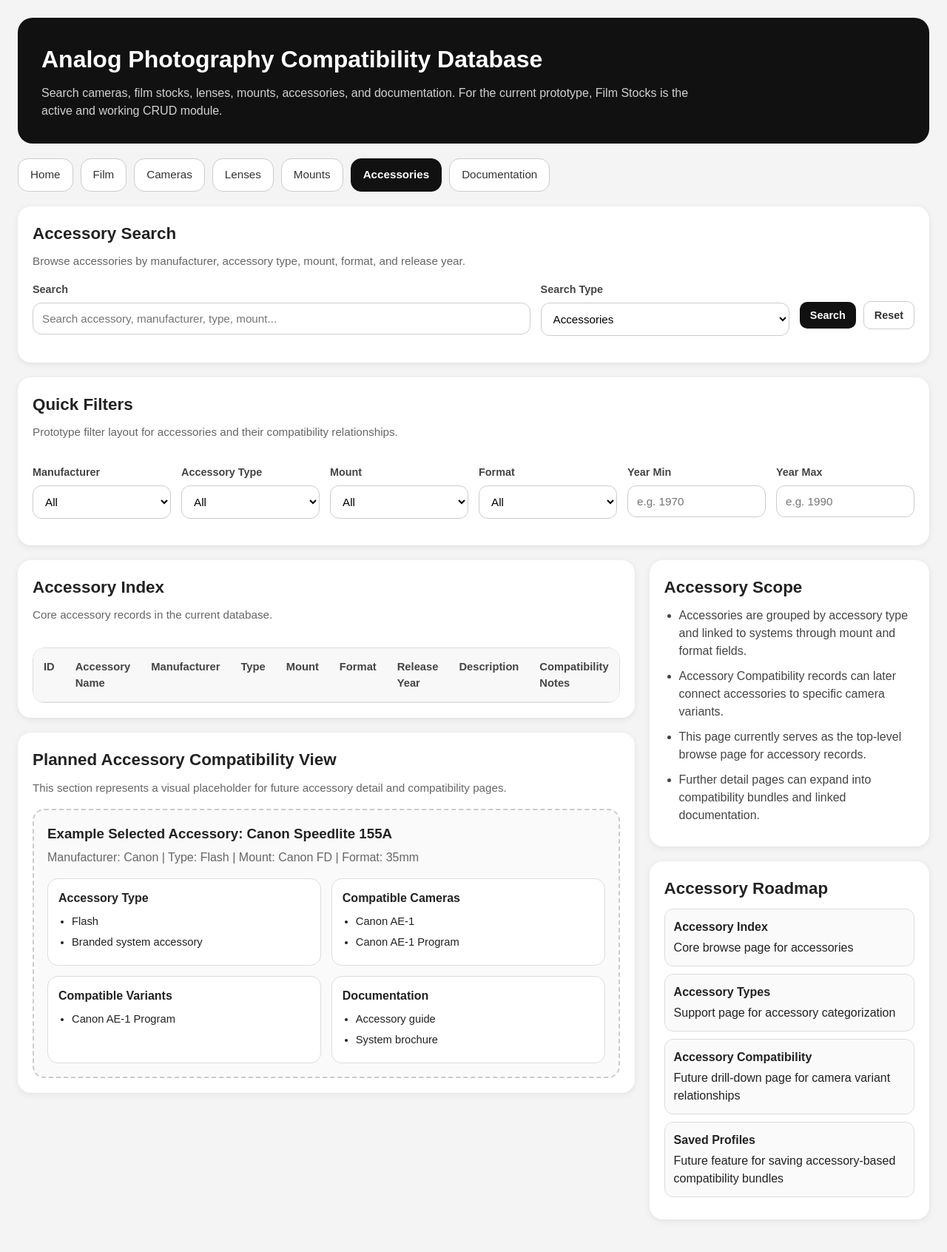
After one commit to agnyu/Analog-System-Compatibility-Database, a Flask app: page /accessories in a window 1280 px wide. The commit adds this page. Shown: the whole page at 74% size. Run offline with Flask 3, Linux system fonts and the light colour scheme; data that the repository does not hold is empty.

Commit message:
added accessories page and select route

```diff
--- a/app.py
+++ b/app.py
@@ -278,5 +278,81 @@ def lenses():
         mounts=mounts
     )
 
+
+@app.route("/accessories")
+def accessories():
+    connection = get_db_connection()
+    cursor = connection.cursor(dictionary=True)
+
+    accessory_query = """
+    SELECT
+        a.accessory_id,
+        a.accessory_name,
+        m.manufacturer_name,
+        at.type_name,
+        mo.mount_name,
+        ff.format_name,
+        a.release_year,
+        a.description,
+        a.compatibility_notes
+    FROM accessories a
+    JOIN manufacturers m ON a.manufacturer_id = m.manufacturer_id
+    JOIN accessory_types at ON a.accessory_type_id = at.accessory_type_id
+    LEFT JOIN mounts mo ON a.mount_id = mo.mount_id
+    LEFT JOIN film_formats ff ON a.format_id = ff.format_id
+    ORDER BY a.accessory_name;
+    """
+
+    manufacturers_query = """
+    SELECT manufacturer_id, manufacturer_name
+    FROM manufacturers
+    ORDER BY manufacturer_name;
+    """
+
+    accessory_types_query = """
+    SELECT accessory_type_id, type_name
+    FROM accessory_types
+    ORDER BY type_name;
+    """
+
+    mounts_query = """
+    SELECT mount_id, mount_name
+    FROM mounts
+    ORDER BY mount_name;
+    """
+
+    formats_query = """
+    SELECT format_id, format_name
+    FROM film_formats
+    ORDER BY format_name;
+    """
+
+    cursor.execute(accessory_query)
+    accessories = cursor.fetchall()
+
+    cursor.execute(manufacturers_query)
+    manufacturers = cursor.fetchall()
+
+    cursor.execute(accessory_types_query)
+    accessory_types = cursor.fetchall()
+
+    cursor.execute(mounts_query)
+    mounts = cursor.fetchall()
+
+    cursor.execute(formats_query)
+    formats = cursor.fetchall()
+
+    cursor.close()
+    connection.close()
+
+    return render_template(
+        "accessories.html",
+        accessories=accessories,
+        manufacturers=manufacturers,
+        accessory_types=accessory_types,
+        mounts=mounts,
+        formats=formats
+    )
+
 if __name__ == "__main__":
     app.run(debug=True)
--- /dev/null
+++ b/templates/accessories.html
@@ -0,0 +1,222 @@
+{% extends "base.html" %}
+
+{% block title %}Accessories{% endblock %}
+
+{% block content %}
+<section class="card">
+    <h2>Accessory Search</h2>
+    <p class="subtext">Browse accessories by manufacturer, accessory type, mount, format, and release year.</p>
+
+    <div class="search-grid">
+        <div class="form-control">
+            <label for="accessory-search">Search</label>
+            <input type="text" id="accessory-search" placeholder="Search accessory, manufacturer, type, mount...">
+        </div>
+
+        <div class="form-control">
+            <label for="accessory-search-type">Search Type</label>
+            <select id="accessory-search-type">
+                <option>Accessories</option>
+                <option>Accessory Types</option>
+                <option>Accessory Compatibility</option>
+                <option>Documentation</option>
+            </select>
+        </div>
+
+        <div class="button-row">
+            <button class="btn" type="button">Search</button>
+            <button class="btn-secondary" type="button">Reset</button>
+        </div>
+    </div>
+</section>
+
+<section class="card">
+    <div class="table-header">
+        <div>
+            <h2>Quick Filters</h2>
+            <p class="subtext">Prototype filter layout for accessories and their compatibility relationships.</p>
+        </div>
+    </div>
+
+    <div class="filter-grid">
+        <div class="form-control">
+            <label for="manufacturer-filter">Manufacturer</label>
+            <select id="manufacturer-filter">
+                <option>All</option>
+                {% for manufacturer in manufacturers %}
+                <option>{{ manufacturer.manufacturer_name }}</option>
+                {% endfor %}
+            </select>
+        </div>
+
+        <div class="form-control">
+            <label for="type-filter">Accessory Type</label>
+            <select id="type-filter">
+                <option>All</option>
+                {% for accessory_type in accessory_types %}
+                <option>{{ accessory_type.type_name }}</option>
+                {% endfor %}
+            </select>
+        </div>
+
+        <div class="form-control">
+            <label for="mount-filter">Mount</label>
+            <select id="mount-filter">
+                <option>All</option>
+                {% for mount in mounts %}
+                <option>{{ mount.mount_name }}</option>
+                {% endfor %}
+            </select>
+        </div>
+
+        <div class="form-control">
+            <label for="format-filter">Format</label>
+            <select id="format-filter">
+                <option>All</option>
+                {% for format in formats %}
+                <option>{{ format.format_name }}</option>
+                {% endfor %}
+            </select>
+        </div>
+
+        <div class="form-control">
+            <label for="year-min">Year Min</label>
+            <input type="number" id="year-min" placeholder="e.g. 1970">
+        </div>
+
+        <div class="form-control">
+            <label for="year-max">Year Max</label>
+            <input type="number" id="year-max" placeholder="e.g. 1990">
+        </div>
+    </div>
+</section>
+
+<section class="layout-grid">
+    <div>
+        <section class="card">
+            <div class="table-header">
+                <div>
+                    <h2>Accessory Index</h2>
+                    <p class="subtext">Core accessory records in the current database.</p>
+                </div>
+            </div>
+
+            <div class="table-wrapper">
+                <table>
+                    <thead>
+                        <tr>
+                            <th>ID</th>
+                            <th>Accessory Name</th>
+                            <th>Manufacturer</th>
+                            <th>Type</th>
+                            <th>Mount</th>
+                            <th>Format</th>
+                            <th>Release Year</th>
+                            <th>Description</th>
+                            <th>Compatibility Notes</th>
+                        </tr>
+                    </thead>
+                    <tbody>
+                        {% for accessory in accessories %}
+                        <tr>
+                            <td>{{ accessory.accessory_id }}</td>
+                            <td>{{ accessory.accessory_name }}</td>
+                            <td>{{ accessory.manufacturer_name }}</td>
+                            <td>{{ accessory.type_name }}</td>
+                            <td>{{ accessory.mount_name or 'N/A' }}</td>
+                            <td>{{ accessory.format_name or 'N/A' }}</td>
+                            <td>{{ accessory.release_year }}</td>
+                            <td>{{ accessory.description }}</td>
+                            <td>{{ accessory.compatibility_notes }}</td>
+                        </tr>
+                        {% endfor %}
+                    </tbody>
+                </table>
+            </div>
+        </section>
+
+        <section class="card">
+            <h2>Planned Accessory Compatibility View</h2>
+            <p class="subtext">
+                This section represents a visual placeholder for future accessory detail and compatibility pages.
+            </p>
+
+            <div class="placeholder-box">
+                <h3 style="margin-bottom: 6px;">Example Selected Accessory: Canon Speedlite 155A</h3>
+                <p style="color:#666; margin-bottom: 14px;">
+                    Manufacturer: Canon | Type: Flash | Mount: Canon FD | Format: 35mm
+                </p>
+
+                <div class="placeholder-grid">
+                    <div class="mini-card">
+                        <h4>Accessory Type</h4>
+                        <ul>
+                            <li>Flash</li>
+                            <li>Branded system accessory</li>
+                        </ul>
+                    </div>
+
+                    <div class="mini-card">
+                        <h4>Compatible Cameras</h4>
+                        <ul>
+                            <li>Canon AE-1</li>
+                            <li>Canon AE-1 Program</li>
+                        </ul>
+                    </div>
+
+                    <div class="mini-card">
+                        <h4>Compatible Variants</h4>
+                        <ul>
+                            <li>Canon AE-1 Program</li>
+                        </ul>
+                    </div>
+
+                    <div class="mini-card">
+                        <h4>Documentation</h4>
+                        <ul>
+                            <li>Accessory guide</li>
+                            <li>System brochure</li>
+                        </ul>
+                    </div>
+                </div>
+            </div>
+        </section>
+    </div>
+
+    <aside>
+        <section class="card">
+            <h2>Accessory Scope</h2>
+            <ul class="sidebar-list">
+                <li>Accessories are grouped by accessory type and linked to systems through mount and format fields.</li>
+                <li>Accessory Compatibility records can later connect accessories to specific camera variants.</li>
+                <li>This page currently serves as the top-level browse page for accessory records.</li>
+                <li>Further detail pages can expand into compatibility bundles and linked documentation.</li>
+            </ul>
+        </section>
+
+        <section class="card">
+            <h2>Accessory Roadmap</h2>
+
+            <div class="roadmap-item">
+                <strong>Accessory Index</strong>
+                Core browse page for accessories
+            </div>
+
+            <div class="roadmap-item">
+                <strong>Accessory Types</strong>
+                Support page for accessory categorization
+            </div>
+
+            <div class="roadmap-item">
+                <strong>Accessory Compatibility</strong>
+                Future drill-down page for camera variant relationships
+            </div>
+
+            <div class="roadmap-item">
+                <strong>Saved Profiles</strong>
+                Future feature for saving accessory-based compatibility bundles
+            </div>
+        </section>
+    </aside>
+</section>
+{% endblock %}
--- a/templates/base.html
+++ b/templates/base.html
@@ -15,15 +15,6 @@
                 Search cameras, film stocks, lenses, mounts, accessories, and documentation.
                 For the current prototype, Film Stocks is the active and working CRUD module.
             </p>
-
-            <!-- <div class="hero-badges">
-                <span class = "badge"><a href="{{ url_for('index') }}">Home</a></span>
-                <span class = "badge"><a href="{{ url_for('film') }}">Film</a></span>
-                <span class="badge">Cameras Planned</span>
-                <span class="badge">Lenses Planned</span>
-                <span class="badge">Accessories Planned</span>
-                <span class="badge">Documentation Planned</span>
-            </div> -->
         </section>
 
         <nav class="nav-tabs">
@@ -45,7 +36,10 @@
             Lenses
             </a>
             <a href="#">Mounts</a>
-            <a href="#">Accessories</a>
+            <a href="{{ url_for('accessories') }}"
+            class="{% if request.endpoint == 'accessories' %}active-tab{% endif %}">
+            Accessories
+            </a>
             <a href="#">Documentation</a>
         </nav>
 
```
